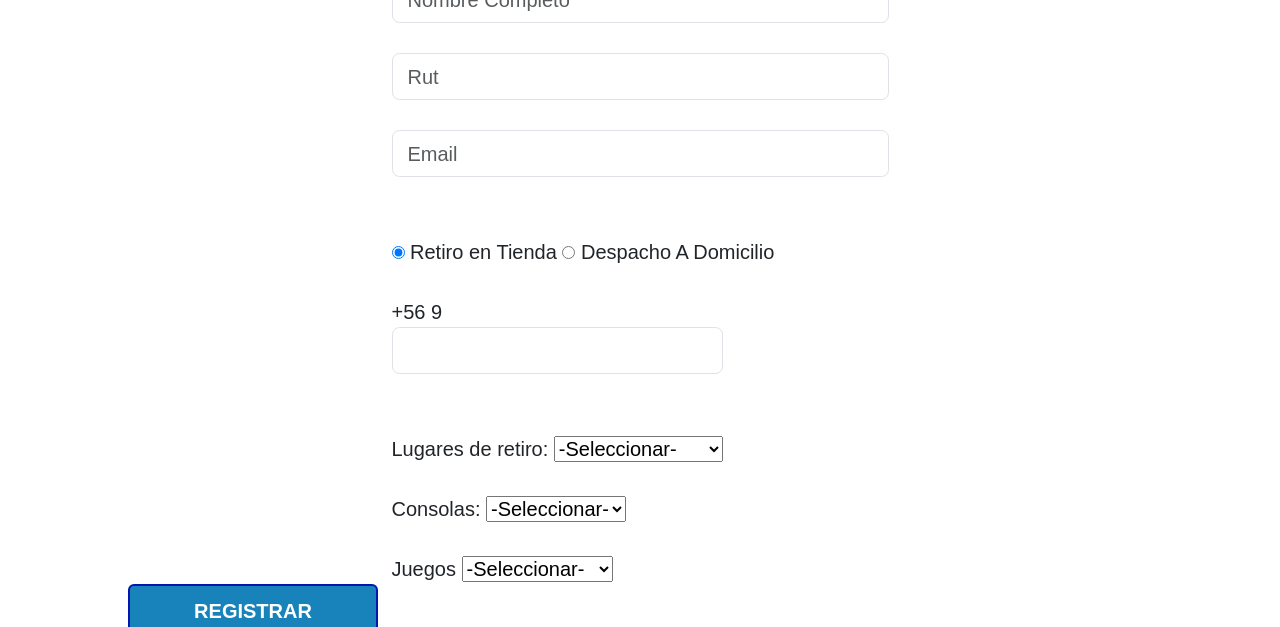
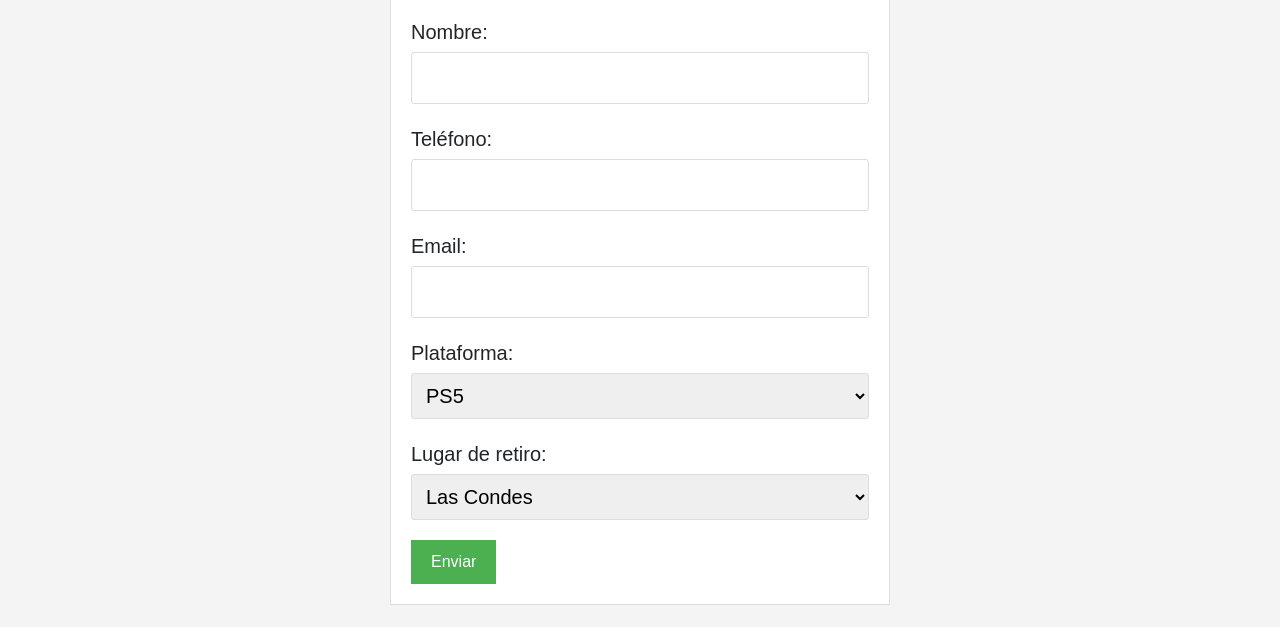
Before and after one commit to CristopherIriarte/proyecto_pagina, a plain HTML site: page Proyecto/venta.html in a window 1280 px wide. Shown: the part 149-776 px from the top of the page. Drawn offline with nearby package versions, Linux system fonts and the light colour scheme.

Commit message:
Add files via upload
Formulario, js.

```diff
--- a/Proyecto/css/estilo.css
+++ b/Proyecto/css/estilo.css
@@ -62,7 +62,7 @@
 }
 
 body{
-    background-color: #ffffff;
+    background-color: #e7e0e0;
 }
 
 .header{
--- /dev/null
+++ b/Proyecto/css/estilo_formulario.css
@@ -0,0 +1,47 @@
+body {
+	font-family: Arial, sans-serif;
+	background-color: #f4f4f4;
+}
+
+h1 {
+	text-align: center;
+}
+
+form {
+	background-color: #fff;
+	border: 1px solid #ddd;
+	padding: 20px;
+	margin: 0 auto;
+	max-width: 500px;
+}
+
+label {
+	display: block;
+	margin-bottom: 5px;
+}
+
+input[type="text"],
+input[type="email"],
+input[type="tel"],
+select {
+	display: block;
+	width: 100%;
+	padding: 10px;
+	margin-bottom: 20px;
+	border: 1px solid #ddd;
+	border-radius: 3px;
+	box-sizing: border-box;
+}
+
+input[type="submit"] {
+	background-color: #4CAF50;
+	color: #fff;
+	border: none;
+	padding: 10px 20px;
+	font-size: 16px;
+	cursor: pointer;
+}
+
+input[type="submit"]:hover {
+	background-color: #3e8e41;
+}
--- /dev/null
+++ b/Proyecto/js/validar_formulario.js
@@ -0,0 +1,40 @@
+const formulario = document.getElementById('formulario');
+const nombre = document.getElementById('nombre');
+const telefono = document.getElementById('telefono');
+const email = document.getElementById('email');
+
+formulario.addEventListener('submit', (e) => {
+	e.preventDefault();
+
+	if (!validarNombre(nombre.value)) {
+		alert('Ingrese un nombre válido.');
+		nombre.focus();
+		return false;
+	}
+
+	if (!validarTelefono(telefono.value)) {
+		alert('Ingrese un número de teléfono válido.');
+		telefono.focus();
+		return false;
+	}
+
+	if (!validarEmail(email.value)) {
+		alert('Ingrese un correo electrónico válido.');
+		email.focus();
+		return false;
+	}
+
+	formulario.submit();
+});
+
+function validarNombre(nombre) {
+	return /^[a-zA-ZáéíóúÁÉÍÓÚñÑ\s]{3,50}$/.test(nombre);
+}
+
+function validarTelefono(telefono) {
+	return /^\+?[1-9]\d{7,14}$/.test(telefono);
+}
+
+function validarEmail(email) {
+	return /^[^\s@]+@[^\s@]+\.[^\s@]+$/.test(email);
+}
--- a/Proyecto/venta.html
+++ b/Proyecto/venta.html
@@ -6,6 +6,7 @@
     <meta name="viewport" content="width=device-width, initial-scale=1.0">
     <link href="https://cdn.jsdelivr.net/npm/bootstrap@5.3.0-alpha2/dist/css/bootstrap.min.css" rel="stylesheet" integrity="sha384-aFq/bzH65dt+w6FI2ooMVUpc+21e0SRygnTpmBvdBgSdnuTN7QbdgL+OapgHtvPp" crossorigin="anonymous">
     <link rel="stylesheet" href="css/estilo.css">
+    <link rel="stylesheet" href="css/estilo_formulario.css">
     <title>Venta</title>
 </head>
 <body>
@@ -23,88 +24,60 @@
         </ul>
         </nav>
     </header>
-    <div class="contenedorform">
+    <h1>Formulario de contacto</h1>
+	<form id="formulario" action="#" method="post">
+		<label for="nombre">Nombre:</label>
+		<input type="text" id="nombre" name="nombre" required>
+
+		<label for="telefono">Teléfono:</label>
+		<input type="tel" id="telefono" name="telefono" required>
+
+		<label for="email">Email:</label>
+		<input type="email" id="email" name="email" required>
+
+		<label for="consola">Plataforma:</label>
+		<select id="consola" name="consola">
+			<option value="ps5">PS5</option>
+			<option value="xbox">Xbox</option>
+			<option value="switch">Switch</option>
+		</select>
+
+		<label for="lugar">Lugar de retiro:</label>
+		<select id="lugar" name="lugar">
+			<option value="las-condes">Las Condes</option>
+			<option value="la-reina">La Reina</option>
+			<option value="vitacura">Vitacura</option>
+			<option value="estacion-central">Estación Central</option>
+			<option value="maipu">Maipú</option>
+			<option value="lo-prado">Lo Prado</option>
+		</select>
+
+		<input type="submit" value="Enviar">
+	</form>
+  <footer>
+    <div class="abajo navegador">
         <div class="row">
-          <div class="col-md-6" style="padding-top:50px;">
+            <div class="col-sm-2"><a href="https://twitter.com/home?lang=es"><img
+                        src="img/tw.png" alt="" style="width:42px;height:42px;"></a>
+            </div>
+            <div class="col-sm-2"><a href="https://www.facebook.com/"><img src="img/face.png" alt=""
+                        style="width:42px;height:42px;"></a></div>
+            <div class="col-sm-2"><a href="https://www.instagram.com/"><img
+                        src="img/ints.png" alt="" style="width:42px;height:42px;"></a>
+            </div>
+            <div class="col-sm-2"><a href="nosotros.html">Nosotros</a></div>
+            <div class="col-sm-2"><a href="contacto.html">Contacto</a></div>
+        </div>
+        <p>Todos los derechos reservados</p>
+    </div>
+</footer>
+        <script src="js/validar_formulario.js"></script>
 
-            <!-- FORM -->
-            <form id="contact-form">
-              <div class="form-group">
-                <input type="text" name="name" id="name" class="form-control required" placeholder="Nombre Completo"><br />
-              </div>
-              <div class="form-group">
-                <input type="text" name="rut" id="rut" class="form-control required" placeholder="Rut">  <br />
-              </div>
-              <div class="form-group">
-                <input type="email" name="email" id="email" class="form-control required" placeholder="Email"><br />
-              </div>
-
-              <br />
-
-              <div class="form-group">
-                <label>
-                  <input type="radio" name="transporte" class="required" checked="checked"> Retiro en Tienda
-                </label>
-                <label>
-                  <input type="radio" name="transporte" class="required"> Despacho A Domicilio
-                </label>
-
-              </div>
-              <br />
-              <div class="form-group">
-                <div class = "form-group col-md-8">
-                <label>+56 9 </label>
-                <input type="text" name="RutUsuario" id="RutUsuario" class="form-control required"><br/>
-                <label>
-                </label>
-              </div>
-                </div>
-
-              <div class="form-group">
-                <label>Lugares de retiro: </label>
-                <select name="retiro" class="required" >
-                  <option value="">-Seleccionar-</option>
-                  <option value="Las Condes">Las Condes</option>
-                  <option value="La Reina">La Reina</option>
-                  <option value="Vitacura">Vitacura</option>
-                  <option value="Estación Central">Estación Central</option>
-                  <option value="Maipú">Maipú</option>
-                  <option value="Lo Prado">Lo Prado</option>
-                </select>
-              </div>
-              <br>
-              <div class="form-group">
-                <label>Consolas: </label>
-                <select name="consola" class="required" >
-                  <option value="">-Seleccionar-</option>
-                  <option value="PS5">PS5</option>
-                  <option value="XBOX">XBOX</option>
-                  <option value="Switch">Switch</option>
-                </select>
-              </div>
-              <br>
-              <div class="form-group">
-                <label>Juegos </label>
-                <select name="juegos" class="required" >
-                  <option value="">-Seleccionar-</option>
-                  <option value="Overwatch 2 ">Overwatch 2</option>
-                  <option value="Assassin's Creed Syndicate">Battlefield 3</option>
-                  <option value="Far Cry Primal">Far Cry Primal</option>
-                  <option value="Hollow Knight">Hollow Knight</option>
-                  <option value="Minecraft">Minecraft</option>
-                  <option value="Subnautica">Subnautica</option>
-                </select>
-              </div>
-            </form>
-          </div>
-
-          </div>
-
-        <div>  <button id="submit-form">REGISTRAR</button> </div>
-
-        <!-- END FORM -->
-        </div>
-
-
+        <script src="https://cdn.jsdelivr.net/npm/@popperjs/core@2.9.1/dist/umd/popper.min.js"
+        integrity="sha384-SR1sx49pcuLnqZUnnPwx6FCym0wLsk5JZuNx2bPPENzswTNFaQU1RDvt3wT4gWFG"
+        crossorigin="anonymous"></script>
+      <script src="https://cdn.jsdelivr.net/npm/bootstrap@5.0.0-beta3/dist/js/bootstrap.min.js"
+        integrity="sha384-j0CNLUeiqtyaRmlzUHCPZ+Gy5fQu0dQ6eZ/xAww941Ai1SxSY+0EQqNXNE6DZiVc"
+        crossorigin="anonymous"></script>
 </body>
 </html>
```
Also changed, not shown: Proyecto/contacto.html (+23 -0 lines), Proyecto/index.html (+18 -19 lines), Proyecto/js/messages_es.js (added, +24 -0 lines), Proyecto/nosotros.html (+24 -3 lines), Proyecto/productos.html (+29 -7 lines).
